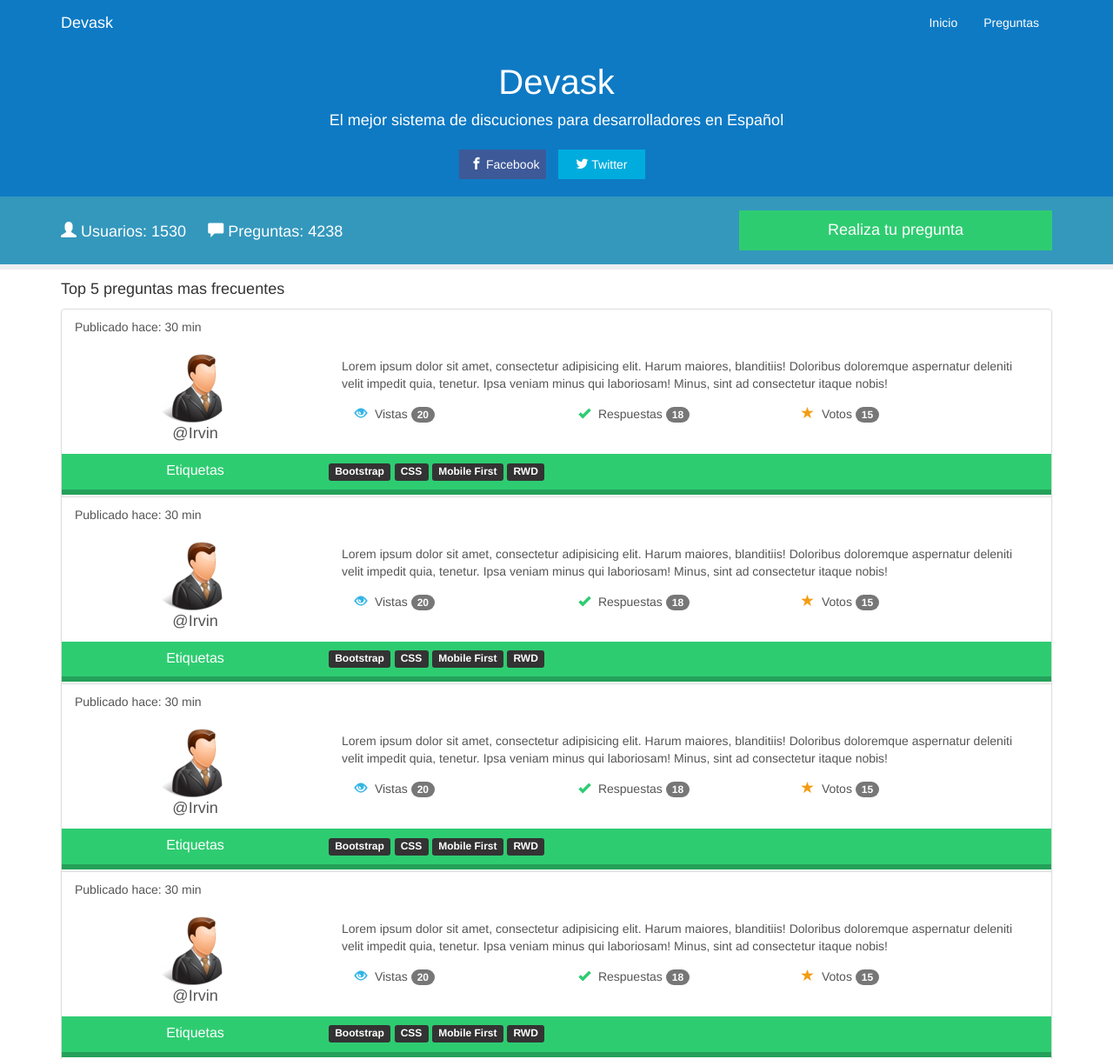
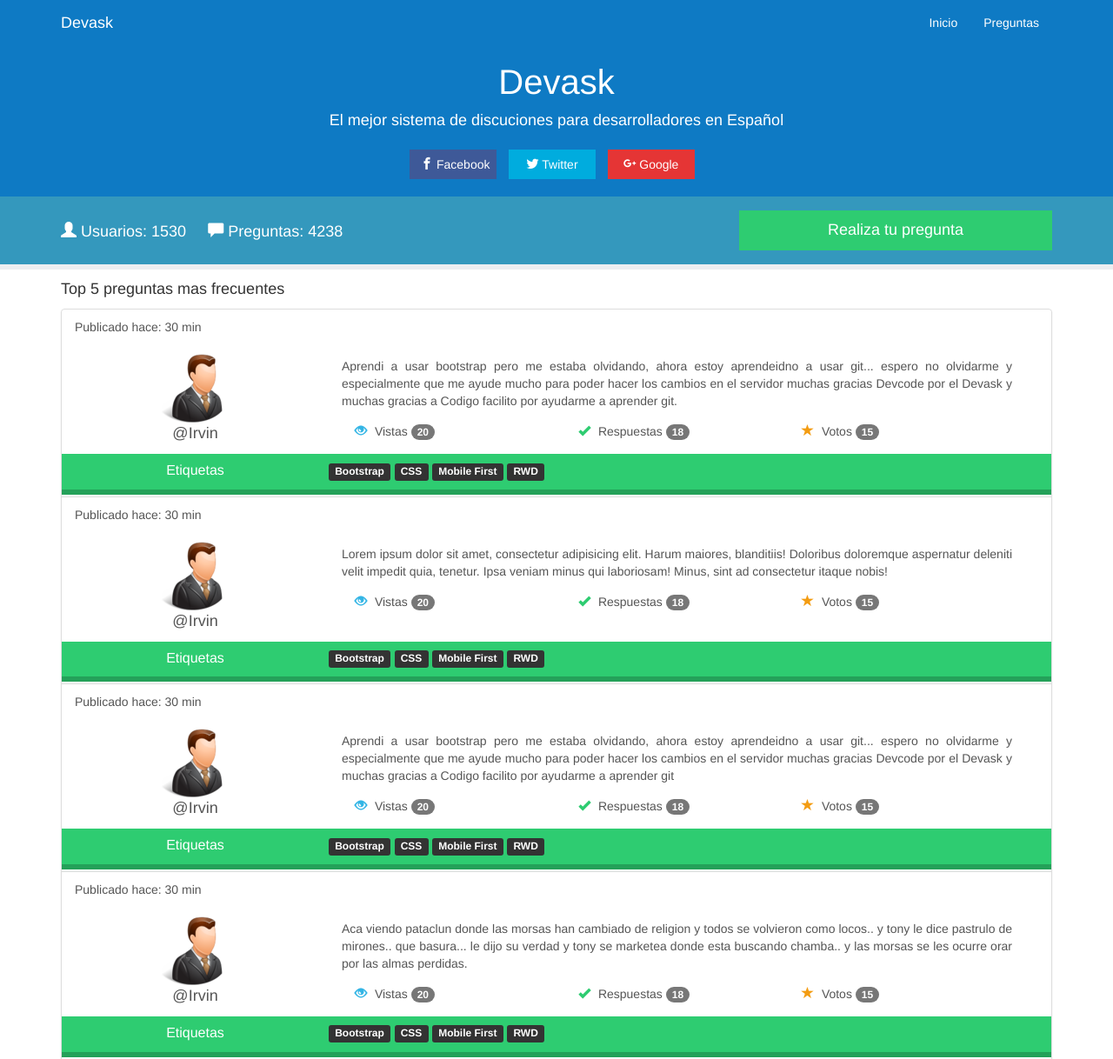
Before and after one commit to comunidad-desarrollador/Devask, a plain HTML site: page index.html in a window 1280 px wide. Shown: the top 1218 px of the page at 87% size. Drawn offline with Linux system fonts and the light colour scheme; files whose address does not match are found by name; a web font is replaced by a local one.

Commit message:
se agrego un boton Google

```diff
--- a/css/main.css
+++ b/css/main.css
@@ -37,14 +37,14 @@
 	font-size: 18px;
 }
 .app-redes{
-	width: 300px;
+	width: 400px;
 	margin-left: auto;
 	margin-right: auto;
 	margin-top: 20px;
 	margin-bottom: 20px;
 }
 .app-sociales{
-	width: 300px;
+	width: 400px;
 	margin-left: auto;
 	margin-right: auto;
 }
@@ -58,6 +58,11 @@
 	display: inline-block;
 	margin-right: 10px;
 }
+.app-google-plus{
+	width: 100px;
+	display: inline-block;
+	margin-right: 10px;
+}
 .btn-facebook{
 	color: white;
 	background-color: #3e5998;
@@ -65,6 +70,10 @@
 .btn-twitter{
 	color: white;
 	background-color: #00acde;
+}
+.btn-google-plus{
+	color: white;
+	background-color: #E53535;
 }
 .btn{
 	border-radius: 0 !important;
--- a/index.html
+++ b/index.html
@@ -59,6 +59,12 @@
                             <span>Twitter</span>
                         </button>
                      </div>
+                     <div class="app-google-plus">
+                         <button class="btn btn-google-plus btn-block">
+                            <span class="icon-google-plus"></span>
+                            <span>Google</span>
+                        </button>
+                     </div>
                  </div>
              </div>
          </div>
@@ -104,7 +110,7 @@
                          <div class="col-xs-9">
                              <div class="col-xs-12">
                                  <p class="app-justificar">
-                                 Lorem ipsum dolor sit amet, consectetur adipisicing elit. Harum maiores, blanditiis! Doloribus doloremque aspernatur deleniti velit impedit quia, tenetur. Ipsa veniam minus qui laboriosam! Minus, sint ad consectetur itaque nobis!</p>
+                                 Aprendi a usar bootstrap pero me estaba olvidando, ahora estoy aprendeidno a usar git... espero no olvidarme y especialmente que me ayude mucho para poder hacer los cambios en el servidor muchas gracias Devcode por el Devask y muchas gracias a Codigo facilito por ayudarme a aprender git.</p>
                              </div>
                              <div class="hidde-xs col-sm-12 app-textM">
                                  <div class="col-sm-4">
@@ -202,7 +208,7 @@
                          <div class="col-xs-9">
                              <div class="col-xs-12">
                                  <p class="app-justificar">
-                                 Lorem ipsum dolor sit amet, consectetur adipisicing elit. Harum maiores, blanditiis! Doloribus doloremque aspernatur deleniti velit impedit quia, tenetur. Ipsa veniam minus qui laboriosam! Minus, sint ad consectetur itaque nobis!</p>
+                                 Aprendi a usar bootstrap pero me estaba olvidando, ahora estoy aprendeidno a usar git... espero no olvidarme y especialmente que me ayude mucho para poder hacer los cambios en el servidor muchas gracias Devcode por el Devask y muchas gracias a Codigo facilito por ayudarme a aprender git</p>
                              </div>
                              <div class="hidde-xs col-sm-12 app-textM">
                                  <div class="col-sm-4">
@@ -251,7 +257,7 @@
                          <div class="col-xs-9">
                              <div class="col-xs-12">
                                  <p class="app-justificar">
-                                 Lorem ipsum dolor sit amet, consectetur adipisicing elit. Harum maiores, blanditiis! Doloribus doloremque aspernatur deleniti velit impedit quia, tenetur. Ipsa veniam minus qui laboriosam! Minus, sint ad consectetur itaque nobis!</p>
+                                 Aca viendo pataclun donde las morsas han cambiado de religion y todos se volvieron como locos.. y tony le dice pastrulo de mirones.. que basura... le dijo su verdad y tony se marketea donde esta buscando chamba.. y las morsas se les ocurre orar por las almas perdidas.  </p>
                              </div>
                              <div class="hidde-xs col-sm-12 app-textM">
                                  <div class="col-sm-4">
```
